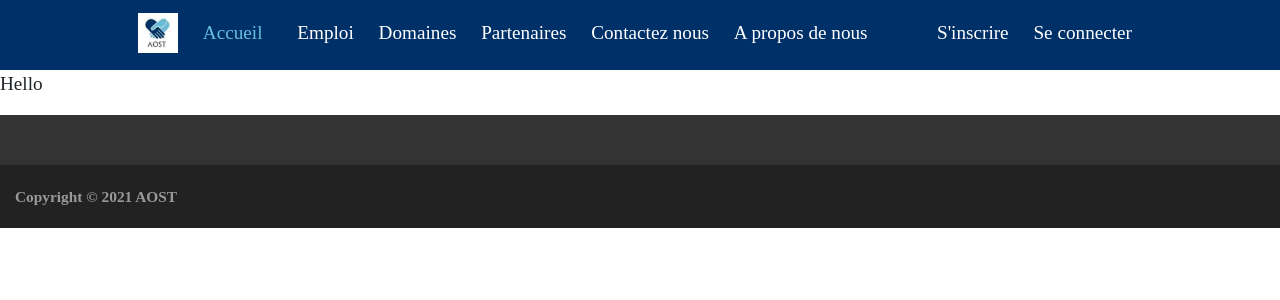
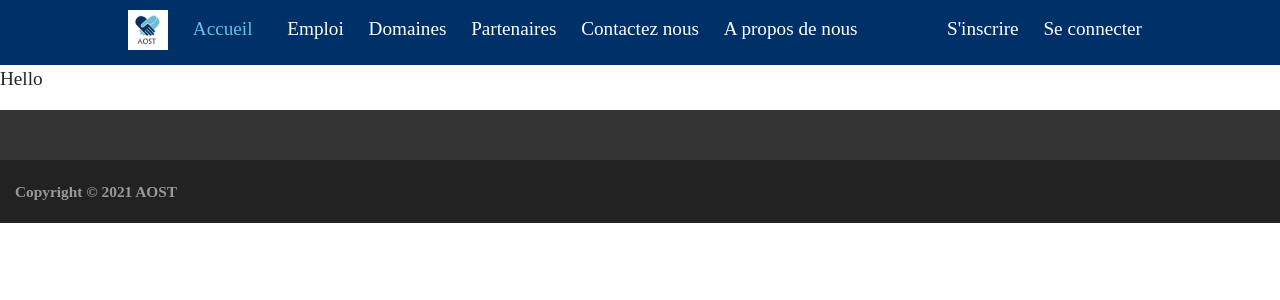
Before and after one commit to donaldnkouathio/aost, a PHP site: page / in a window 1280 px wide. Shown: the top 300 px of the page. Run offline with PHP 8.4, Linux system fonts and the light colour scheme; some libraries are stand-ins or nearby versions; some web fonts are replaced.

Commit message:
Amélioration du header (Nav)

```diff
--- a/header/header.css
+++ b/header/header.css
@@ -1,8 +1,9 @@
 header{
-  background-color : var(--color-primary);
+  background-color : var(--nav-bg-color);
 }
 .nav-contain-left{
   display: inline-block;
+  padding-left: 0;
 }
 .nav-contain-right{
   display: inline-block;
@@ -11,38 +12,29 @@ header{
 .nav-logo{
   display: inline-block;
 }
-.nav-link-block{
-  display: inline-block;
-  padding-left: 0;
-  position: relative;
-}
-.nav-contain-right li, .nav-link-block li, .nav-contain-right a, .nav-link-block a{
+.nav-contain-right li, .nav-contain-left li, .nav-contain-right a, .nav-contain-left a{
   display: inline-block;
   color: var(--nav-text-color);
   padding: 0 10px;
   text-decoration: none;
   cursor: pointer;
 }
-.nav-contain-right li:hover, .nav-link-block li:hover, .nav-contain-right a:hover, .nav-link-block a:hover{
+.nav-contain-right li:hover, .nav-contain-left li:hover, .nav-contain-right a:hover, .nav-contain-left a:hover{
   color: var(--nav-text-hover-color) !important;
 }
 .link-hover{
   color: var(--nav-text-hover-color) !important;
 }
-.nav-contain-right li:hover ul, .nav-link-block li:hover ul{
+.nav-contain-right li:hover ul, .nav-contain-left li:hover ul{
   display: block;
 }
-ul li ul{
-  position: absolute;
-  left: 0;
-  right: 0;
-  background-color: rgba(255,255,255,1);
-  cursor: default;
-  display: none;
+.nav-contain-right li:hover ul li, .nav-contain-left li:hover ul li{
+  border-bottom: none;
 }
-ul li ul a{
-  color: var(--subNav-text-color) !important;
+.nav-contain-right li:hover, .nav-contain-left li:hover{
+  border-bottom: 4px solid var(--nav-text-hover-color);
 }
+
 
 
 /***** Media Query *****/
@@ -65,15 +57,44 @@ ul li ul a{
 
 /* Laptop */
 @media (min-width: 992px) {
+  header{
+    padding: 0;
+  }
   .nav-container{
     margin-left: 10%;
     margin-right: 10%;
-    height: 70px;
+    padding: 0;
+    position: relative;
+    height: 65px;
   }
   .nav-logo img{
     height: 40px;
+    margin-bottom: 25px;
+    display: inline-block;
+  }
+  .nav-contain-right, .nav-contain-left{
+    height: 65px;
     vertical-align: bottom;
-    margin-bottom: -5px;
+    margin-top: 0px;
+  }
+  .nav-contain-right li, .nav-contain-left li{
+    padding-top: 15px;
+    padding-bottom: 0px;
+    height: 70% !important;
+  }
+  .nav-contain-left li ul, .nav-contain-right li ul{
+    position: absolute;
+    left: 0;
+    right: 0;
+    top: 65px;
+    background-color: var(--nav-text-color);
+    box-shadow: 2px 2px 6px #555;
+    padding-bottom: 15px;
+    cursor: default;
+    display: none;
+  }
+  .nav-contain-left li ul a, .nav-contain-right li ul a{
+    color: var(--subNav-text-color) !important;
   }
 }
 
--- a/header/header.php
+++ b/header/header.php
@@ -1,11 +1,10 @@
 <header>
   <nav class="nav-container" style="">
-    <div class="nav-contain-left" style=" ">
     <div class="nav-logo" style="">
       <img src="/aost/img/logo.jpg" alt="logo AOST">
     </div>
 
-      <ul class="nav-link-block hide-on-mobile" style="">
+    <ul class="nav-contain-left hide-on-mobile" style="">
       <li><a href="/aost/" class="<?php if($_SESSION["currentPage"]="home"){echo "link-hover";} ?>">Accueil</a></li>
       <li>
         <span>Emploi</span>
@@ -37,7 +36,6 @@
       <li>Contactez nous</li>
       <li>A propos de nous</li>
     </ul>
-    </div>
 
     <ul class="nav-contain-right" style="">
       <li class="hide-on-laptop">Menu</li>
--- a/outils/css/vars.css
+++ b/outils/css/vars.css
@@ -1,10 +1,11 @@
 :root{
   --color-primary : #003068;
   --color-secondary : #66BFDE;
-  --color-tertiaire : #001935;
+  --color-tertiary : #001935;
 
   /* Nav */
   --nav-text-color : white;
+  --nav-bg-color : var(--color-primary);
   --nav-text-hover-color: var(--color-secondary);
   --subNav-text-color: var(--color-primary);
   --subNav-text-hover-color: var(--color-tertiaire);
```
Lines whose indentation alone changed are shown as unchanged.
